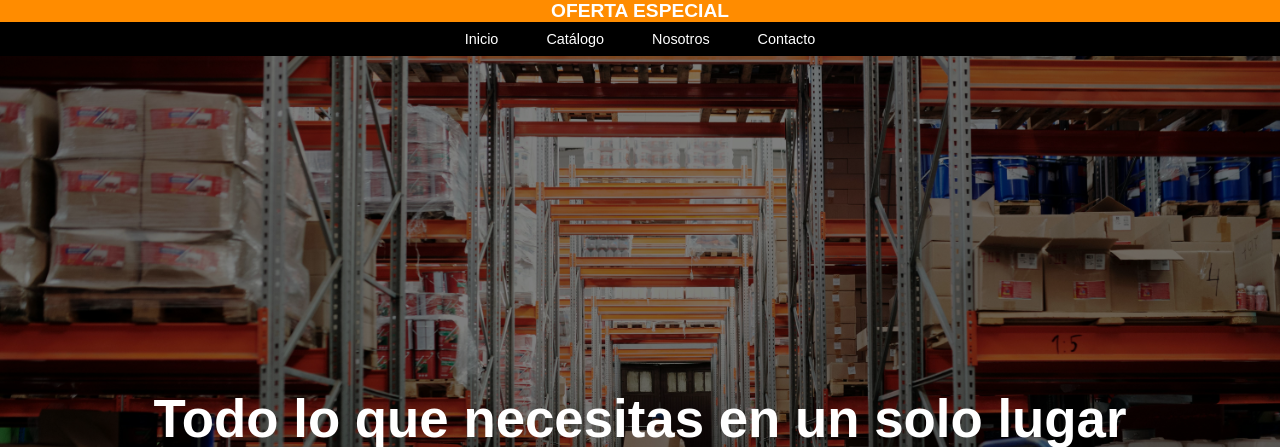
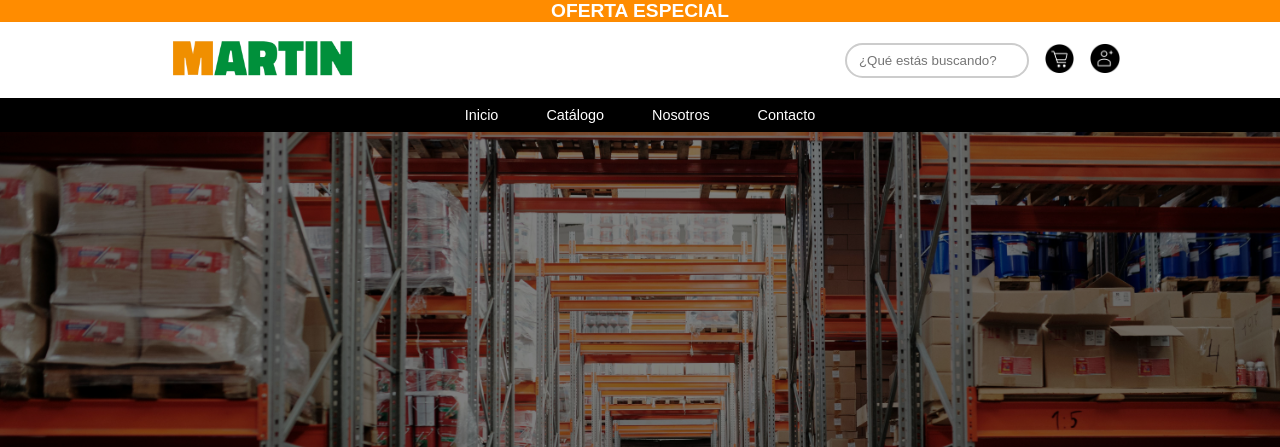
Before and after one commit to Lucianopcc/desarrolloWebInt, a Node server app: page / in a window 1280 px wide. Shown: the top 447 px of the page. Run offline with Node 20, Linux system fonts and the light colour scheme; data that the repository does not hold is empty.

Commit message:
Regreso de encabezado

```diff
--- a/views/index.ejs
+++ b/views/index.ejs
@@ -11,12 +11,33 @@
 
 <div class="barra-top">OFERTA ESPECIAL</div>
 
+<header class="encabezado">
+    <a class="logo" href="/">
+    <img src="../img/logo.png" alt="Logo">
+    </a>
+
+  <div class="zona-derecha">
+    <div class="buscador">
+      <input type="text" placeholder="¿Qué estás buscando?">
+    </div>
+<a href="/carrito">
+   <img class="boton-superior" href="#" src="../img/carrito.png" alt="Carrito">
+</a>
+<div id="saludo-usuario" class="boton-superior" style="display: flex; align-items: center; gap: 10px;">
+  <img id="usuario-img" src="../img/usuario.png" alt="Usuario" style="width: 30px;">
+  <div id="dropdown-menu" class="dropdown oculto">
+  <span id="nombre-usuario" style="color: #000;"></span>
+  <button id="cerrar-sesion" style="display: none; padding: 4px 10px; background-color: #800080; color: #fff; border: none; border-radius: 5px; cursor: pointer;">
+    Cerrar sesión
+  </button>
+  </div>
+
+</div>
 
 
 
-
-
-
+  </div>
+</header>
 
   <nav class="navbar">
     <ul class="nav-lista">
```
